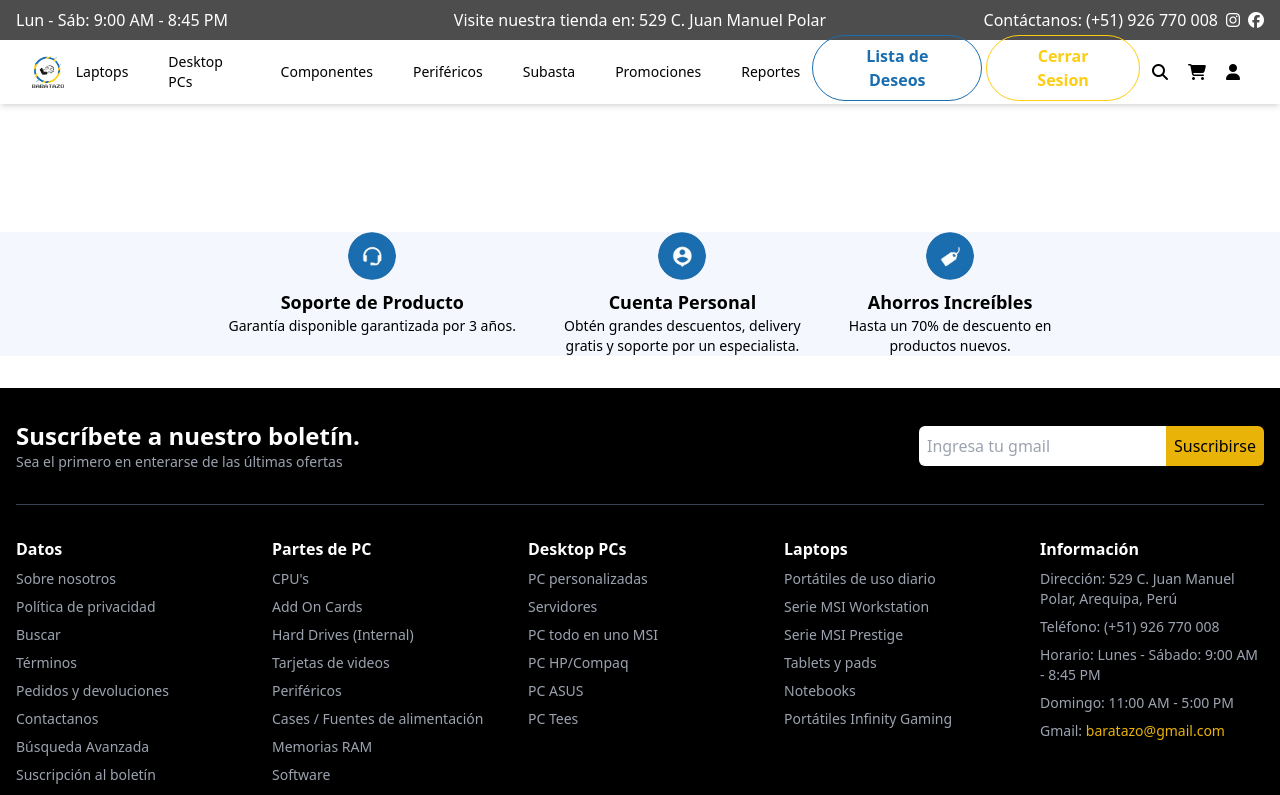
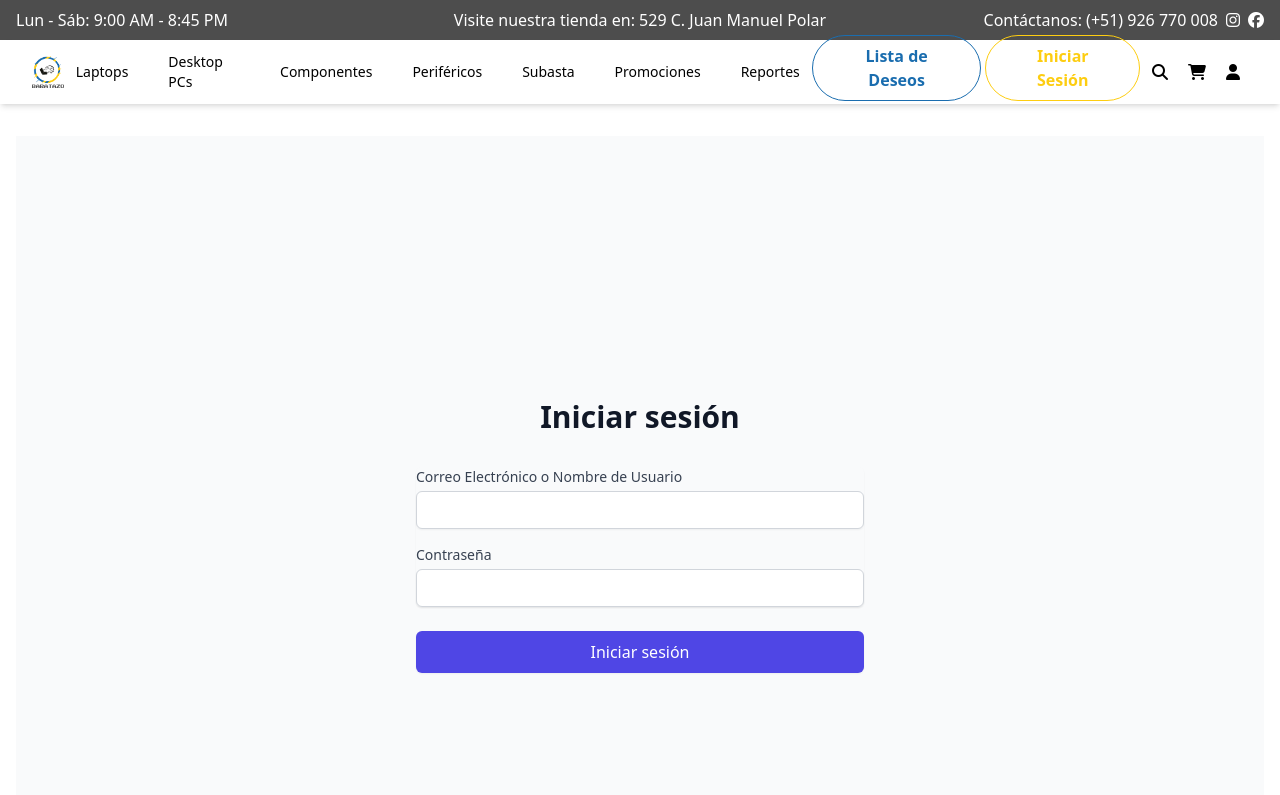
Before and after one commit to patrickram99/Baratazo, a React (Vite) app in the folder frontend/: page /login in a window 1280 px wide. Shown: the top 795 px of the page. Built offline with nearby package versions, Linux system fonts and the light colour scheme.

Commit message:
#Feat(Update Login) : Updating Login and Adding Admin user

```diff
--- a/frontend/src/App.tsx
+++ b/frontend/src/App.tsx
@@ -1,4 +1,4 @@
-import React from 'react'
+import React, { useState } from 'react'
 import { BrowserRouter as Router, Route, Routes } from 'react-router-dom'
 import MainNavigation from './components/MainNavigation'
 import Carousel from './components/Carousel'
@@ -8,15 +8,26 @@ import ConfirmacionDatos from './components/ConfirmacionDatos'
 import AgregarMetodoPago from './components/AgregarMetodoPago'
 import OrdenConfirmada from './components/OrdenConfirmada'
 import Footer from './components/Footer'
-import DatosProducto from './components/DatosProducto' // Importamos el componente
+import DatosProducto from './components/DatosProducto'
 import SeguimientoPedido from './components/SeguimientoPedido'
+import Login from './components/Login'
 import './App.css'
 
 const App: React.FC = () => {
+  const [isLoggedIn, setIsLoggedIn] = useState(false)
+
+  const handleLogin = () => {
+    setIsLoggedIn(true)
+  }
+
+  const handleLogout = () => {
+    setIsLoggedIn(false)
+  }
+
   return (
     <Router>
       <div className="flex min-h-screen flex-col bg-[#FFFFFF]">
-        <MainNavigation />
+        <MainNavigation isLoggedIn={isLoggedIn} onLogout={handleLogout} />
         <main className="container mx-auto flex-grow px-4 py-8">
           <Routes>
             <Route
@@ -33,6 +44,7 @@ const App: React.FC = () => {
                 </div>
               }
             />
+            <Route path="/login" element={<Login onLogin={handleLogin} />} />
             <Route
               path="/producto/:nombre"
               element={
--- /dev/null
+++ b/frontend/src/components/Login.tsx
@@ -0,0 +1,99 @@
+import React, { useState } from 'react'
+import { useNavigate } from 'react-router-dom'
+
+interface LoginProps {
+  onLogin: () => void
+}
+
+const Login: React.FC<LoginProps> = ({ onLogin }) => {
+  const [identifier, setIdentifier] = useState<string>('') // Campo que acepta email o username
+  const [password, setPassword] = useState<string>('')
+  const [error, setError] = useState<string | null>(null)
+  const navigate = useNavigate()
+
+  // Credenciales hardcodeadas del administrador
+  const adminCredentials = {
+    email: 'admin@example.com',
+    username: 'admin',
+    password: 'securePassword123',
+  }
+
+  const handleChange = (e: React.ChangeEvent<HTMLInputElement>) => {
+    const { name, value } = e.target
+    if (name === 'identifier') {
+      setIdentifier(value)
+    } else if (name === 'password') {
+      setPassword(value)
+    }
+  }
+
+  const handleSubmit = (e: React.FormEvent) => {
+    e.preventDefault()
+
+    // Validación por email o username
+    if (
+      (identifier === adminCredentials.email || identifier === adminCredentials.username) &&
+      password === adminCredentials.password
+    ) {
+      localStorage.setItem('token', 'admin-token') // Simula un token
+      onLogin() // Llama a la función pasada como prop
+      navigate('/admin') // Redirige a la página /admin después del login exitoso
+    } else {
+      setError('Correo electrónico, nombre de usuario o contraseña incorrectos')
+    }
+  }
+
+  return (
+    <div className="flex min-h-screen items-center justify-center bg-gray-50 px-4 py-12 sm:px-6 lg:px-8">
+      <div className="w-full max-w-md space-y-8">
+        <div>
+          <h2 className="text-center text-3xl font-extrabold text-gray-900">Iniciar sesión</h2>
+          {error && <p className="mt-2 text-center text-sm text-red-600">{error}</p>}
+        </div>
+        <form className="mt-8 space-y-6" onSubmit={handleSubmit}>
+          <div className="space-y-4 rounded-md shadow-sm">
+            <div>
+              <label htmlFor="identifier" className="block text-sm font-medium text-gray-700">
+                Correo Electrónico o Nombre de Usuario
+              </label>
+              <input
+                type="text"
+                id="identifier"
+                name="identifier"
+                value={identifier}
+                onChange={handleChange}
+                required
+                className="mt-1 block w-full rounded-md border border-gray-300 px-3 py-2 shadow-sm focus:border-indigo-500 focus:outline-none focus:ring-indigo-500 sm:text-sm"
+              />
+            </div>
+            <div>
+              <label htmlFor="password" className="block text-sm font-medium text-gray-700">
+                Contraseña
+              </label>
+              <input
+                type="password"
+                id="password"
+                name="password"
+                value={password}
+                onChange={handleChange}
+                required
+                className="mt-1 block w-full rounded-md border border-gray-300 px-3 py-2 shadow-sm focus:border-indigo-500 focus:outline-none focus:ring-indigo-500 sm:text-sm"
+              />
+            </div>
+          </div>
+
+          <div>
+            <button
+              type="submit"
+              className="w-full rounded-md border border-transparent bg-indigo-600 px-4 py-2 text-white shadow-sm hover:bg-indigo-700 focus:outline-none focus:ring-2 focus:ring-indigo-500 focus:ring-offset-2"
+            >
+              Iniciar sesión
+            </button>
+          </div>
+        </form>
+      </div>
+    </div>
+  )
+}
+
+export default Login
--- a/frontend/src/components/MainNavigation.tsx
+++ b/frontend/src/components/MainNavigation.tsx
@@ -1,20 +1,30 @@
 import React, { useState } from 'react'
 import { Link, useNavigate } from 'react-router-dom'
 
-const MainNavigation: React.FC = () => {
+interface MainNavigationProps {
+  isLoggedIn: boolean
+  onLogout: () => void
+}
+
+const MainNavigation: React.FC<MainNavigationProps> = ({ isLoggedIn, onLogout }) => {
   const [isMenuOpen, setIsMenuOpen] = useState(false)
-  const navigate = useNavigate() // Asegúrate de que `navigate` esté inicializado correctamente.
+  const navigate = useNavigate()
 
   const toggleMenu = () => {
     setIsMenuOpen(!isMenuOpen)
   }
 
-  const WishList = () => {
-    navigate('/') // Cambia Navigate por navigate
+  const handleLogin = () => {
+    navigate('/login') // Redirige al componente de login
   }
 
-  const CerrarSesion = () => {
-    navigate('/') // Cambia Navigate por navigate
+  const handleLogout = () => {
+    onLogout() // Llama al método de logout pasado por props
+    navigate('/') // Redirige a la página principal
+  }
+
+  const handleWishList = () => {
+    navigate('/wishlist') // Ajusta la ruta según tus necesidades
   }
 
   return (
@@ -70,20 +80,31 @@ const MainNavigation: React.FC = () => {
             </div>
             <div className="hidden items-center space-x-1 md:flex">
               <button
-                onClick={WishList}
+                onClick={handleWishList}
                 className="mb-2 rounded-full border border-[#1A6DAF] bg-transparent px-6 py-2 font-semibold text-black transition duration-300 hover:bg-gray-100"
                 style={{ color: '#1A6DAF' }}
               >
                 Lista de Deseos
               </button>
 
+              {isLoggedIn ? (
                 <button
-                onClick={CerrarSesion}
+                  onClick={handleLogout}
                   className="mb-2 rounded-full border border-[#FDCD11] bg-transparent px-6 py-2 font-semibold text-black transition duration-300 hover:bg-gray-100"
                   style={{ color: '#FDCD11' }}
                 >
-                Cerrar Sesion
+                  Cerrar Sesión
                 </button>
+              ) : (
+                <button
+                  onClick={handleLogin}
+                  className="mb-2 rounded-full border border-[#FDCD11] bg-transparent px-6 py-2 font-semibold text-black transition duration-300 hover:bg-gray-100"
+                  style={{ color: '#FDCD11' }}
+                >
+                  Iniciar Sesión
+                </button>
+              )}
+
               <button className="p-2 text-black hover:text-gray-700">
                 <i className="fas fa-search"></i>
               </button>
@@ -161,9 +182,21 @@ const MainNavigation: React.FC = () => {
             </div>
             <div className="border-t border-gray-200 pb-3 pt-4">
               <div className="flex items-center px-5">
-                <button className="mb-2 w-full rounded border border-black bg-transparent px-4 py-2 font-semibold text-black transition duration-300 hover:bg-gray-100">
+                {isLoggedIn ? (
+                  <button
+                    onClick={handleLogout}
+                    className="mb-2 w-full rounded border border-black bg-transparent px-4 py-2 font-semibold text-black transition duration-300 hover:bg-gray-100"
+                  >
+                    Cerrar Sesión
+                  </button>
+                ) : (
+                  <button
+                    onClick={handleLogin}
+                    className="mb-2 w-full rounded border border-black bg-transparent px-4 py-2 font-semibold text-black transition duration-300 hover:bg-gray-100"
+                  >
                     Iniciar Sesión
                   </button>
+                )}
               </div>
               <div className="flex items-center px-5">
                 <button className="mb-2 w-full rounded border border-black bg-transparent px-4 py-2 font-semibold text-black transition duration-300 hover:bg-gray-100">
```
Lines whose indentation alone changed are shown as unchanged.
